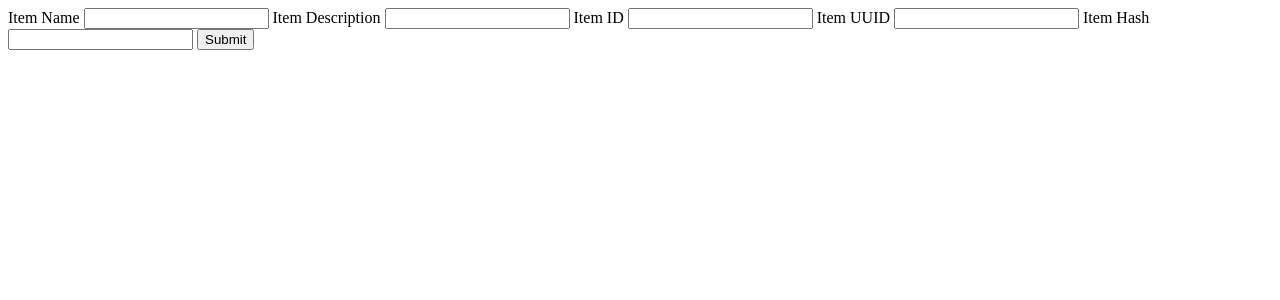
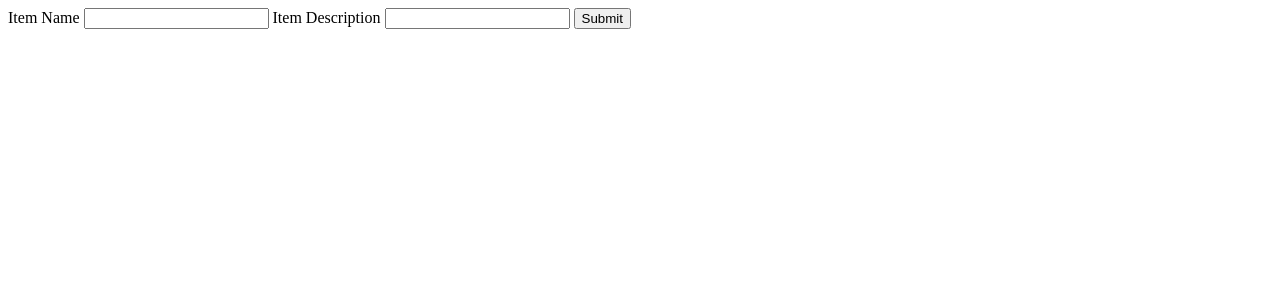
Before and after one commit to Chinmaymahapatra/Git_and_GitHub, a Flask app: page / in a window 1280 px wide. Shown: the top 300 px of the page. Run offline with Flask 3, Linux system fonts and the light colour scheme.

Commit message:
Revert "Merge branch 'master_1'"
This reverts commit 087748020b95c9b997506ee7eca62f3ba197ed3f, reversing
changes made to 8453fde4a2a5aeb3d14f638de421bf71943e8dd3.

```diff
--- a/frontend/templates/index.html
+++ b/frontend/templates/index.html
@@ -1,22 +1,16 @@
 <!DOCTYPE html>
 <html lang="en">
 <head>
-    <meta charset="UTF-8" />
-    <meta name="viewport" content="width=device-width, initial-scale=1.0" />
+    <meta charset="UTF-8">
+    <meta name="viewport" content="width=device-width, initial-scale=1.0">
     <title>ToDo</title>
 </head>
 <body>
     <form action="/submit" method="post">
         <label for="name">Item Name</label>
-      <input type="text" name="name" />
+        <input type="text" name="name"/>
         <label for="description">Item Description</label>
-      <input type="text" name="description" />
-      <label for="id">Item ID</label>
-      <input type="text" name="id" />
-      <label for="uuid">Item UUID</label>
-      <input type="text" name="uuid" />
-      <label for="hash">Item Hash</label>
-      <input type="text" name="hash" />
+        <input type="text" name="description"/>
       <button type="submit">Submit</button>
     </form>
 </body>
```
Lines whose indentation alone changed are shown as unchanged.
